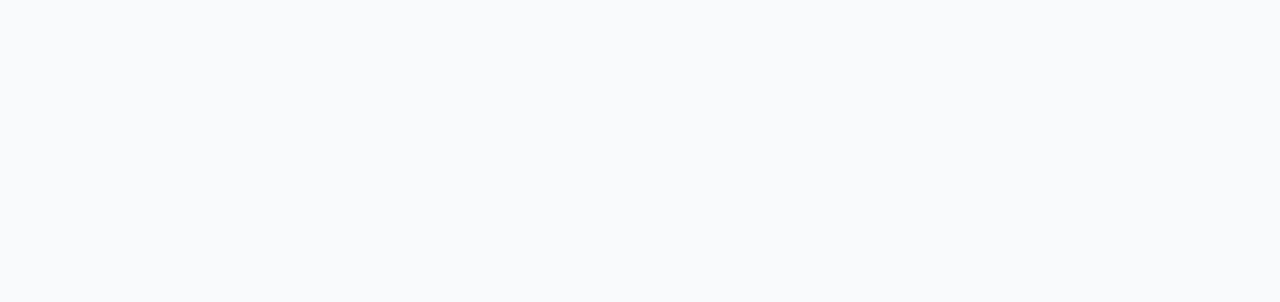
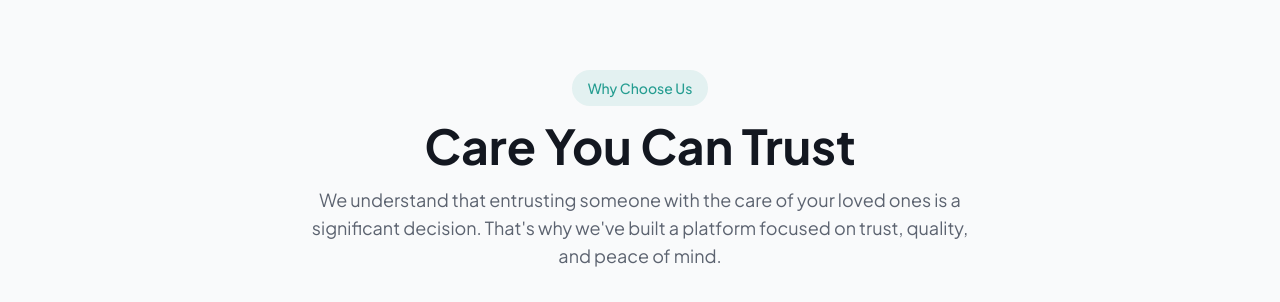
Before and after one commit to nhmnazmul22/care-xyz, a Next.js app: page / in a window 1280 px wide. Shown: the part 870-1172 px from the top of the page. Before the commit the page ends 844 px from the top, so only its background shows below. Built offline with nearby package versions, Linux system fonts and the light colour scheme.

Commit message:
About section done for home page

```diff
--- a/src/app/page.jsx
+++ b/src/app/page.jsx
@@ -1,9 +1,11 @@
+import AboutSection from "@/components/pages/Home/AboutSec/AboutSection";
 import Hero from "@/components/pages/Home/Hero/Hero";
 
 export default function Home() {
   return (
     <>
       <Hero />
+      <AboutSection />
     </>
   );
 }
--- /dev/null
+++ b/src/components/common/Section/SectionTitle.jsx
@@ -0,0 +1,34 @@
+"use client";
+import { motion } from "motion/react";
+
+const SectionTitle = ({ subtitle, title, description, centered = true }) => {
+  return (
+    <motion.div
+      initial={{ opacity: 0, y: 20 }}
+      whileInView={{ opacity: 1, y: 0 }}
+      viewport={{ once: true }}
+      transition={{ duration: 0.5 }}
+      className={`mb-12 ${centered ? "text-center" : ""}`}
+    >
+      {subtitle && (
+        <span className="inline-block px-4 py-2 rounded-full bg-primary/10 text-primary text-sm font-medium mb-4">
+          {subtitle}
+        </span>
+      )}
+      <h2 className="text-3xl md:text-4xl lg:text-5xl font-bold mb-4 text-balance text-foreground">
+        {title}
+      </h2>
+      {description && (
+        <p
+          className={`text-lg max-w-2xl text-muted-foreground ${
+            centered ? "mx-auto" : ""
+          }`}
+        >
+          {description}
+        </p>
+      )}
+    </motion.div>
+  );
+};
+
+export default SectionTitle;
--- /dev/null
+++ b/src/components/pages/Home/AboutSec/AboutSection.jsx
@@ -0,0 +1,41 @@
+import MotionContainer from "@/components/common/motion/MotionContainer";
+import SectionTitle from "@/components/common/Section/SectionTitle";
+import { features } from "@/constant";
+import React from "react";
+
+const AboutSection = () => {
+  return (
+    <section id="about" className="section-padding bg-background">
+      <div className="container-custom">
+        <SectionTitle
+          subtitle="Why Choose Us"
+          title="Care You Can Trust"
+          description="We understand that entrusting someone with the care of your loved ones is a significant decision. That's why we've built a platform focused on trust, quality, and peace of mind."
+        />
+
+        <div className="grid md:grid-cols-3 gap-8">
+          {features.map((feature, index) => (
+            <MotionContainer
+              key={feature.title}
+              initial={{ opacity: 0, y: 30 }}
+              whileInView={{ opacity: 1, y: 0 }}
+              viewport={{ once: true }}
+              transition={{ duration: 0.5, delay: index * 0.1 }}
+              className="group p-8 rounded-2xl bg-card border border-border hover:border-primary/50 transition-all hover-lift"
+            >
+              <div className="w-14 h-14 rounded-xl bg-primary/10 flex items-center justify-center mb-6 group-hover:bg-primary transition-colors">
+                <feature.icon className="w-7 h-7 text-primary group-hover:text-primary-foreground transition-colors" />
+              </div>
+              <h3 className="text-xl font-bold text-foreground mb-3">
+                {feature.title}
+              </h3>
+              <p className="text-muted-foreground">{feature.description}</p>
+            </MotionContainer>
+          ))}
+        </div>
+      </div>
+    </section>
+  );
+};
+
+export default AboutSection;
--- a/src/constant/index.js
+++ b/src/constant/index.js
@@ -1,3 +1,5 @@
+import { FiClock, FiHeart, FiShield } from "react-icons/fi";
+
 export const navLinks = [
   { name: "Home", path: "/" },
   { name: "Services", path: "/services" },
@@ -5,10 +7,30 @@ export const navLinks = [
   { name: "My Bookings", path: "/my-bookings" },
 ];
 
+export const stats = [
+  { number: "10K+", label: "Happy Families" },
+  { number: "500+", label: "Verified Caregivers" },
+  { number: "98%", label: "Satisfaction Rate" },
+  { number: "24/7", label: "Support Available" },
+];
 
-  export const stats = [
-    { number: "10K+", label: "Happy Families" },
-    { number: "500+", label: "Verified Caregivers" },
-    { number: "98%", label: "Satisfaction Rate" },
-    { number: "24/7", label: "Support Available" },
-  ];
+export const features = [
+  {
+    icon: FiShield,
+    title: "Verified Caregivers",
+    description:
+      "All our caregivers undergo rigorous background checks and training verification.",
+  },
+  {
+    icon: FiClock,
+    title: "Flexible Scheduling",
+    description:
+      "Book care by the hour or day. We adapt to your schedule, not the other way around.",
+  },
+  {
+    icon: FiHeart,
+    title: "Compassionate Care",
+    description:
+      "Our caregivers are selected for their empathy, patience, and genuine love for helping others.",
+  },
+];
```
